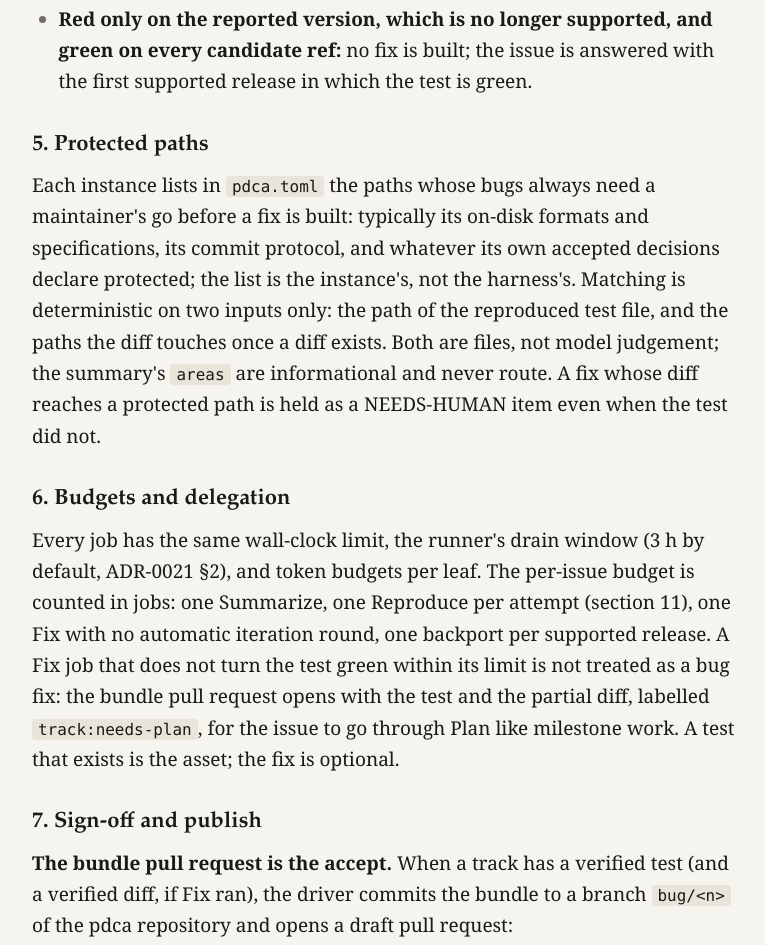
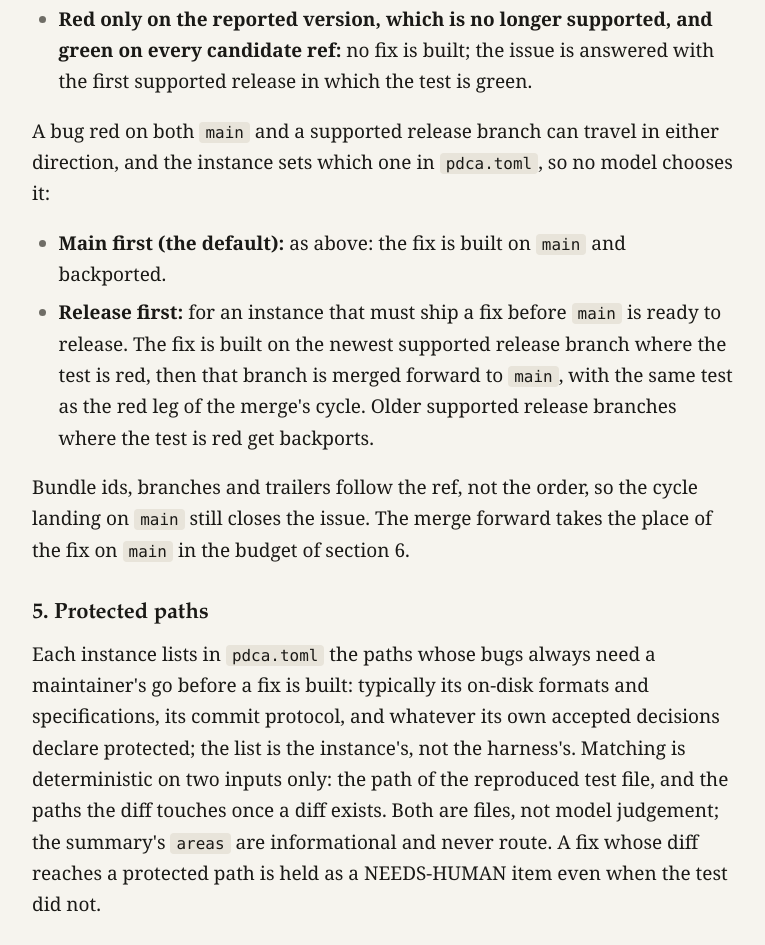
Before and after one commit to eduralph/pdca.dev, a plain HTML site: page design/adr/0020-bug-track.html in a window 1280 px wide. Shown: the part 5297-6242 px from the top of the page, without its empty margins (256-1021 px from the left). Drawn offline with Linux system fonts and the light colour scheme.

Commit message:
site: publish from pdca-harness@b19b5c1e49315e2b0fa2c931fd25d4bae39e5c97 eduralph/pdca-harness@b19b5c1e49315e2b0fa2c931fd25d4bae39e5c97

```diff
--- a/design/adr/0020-bug-track.html
+++ b/design/adr/0020-bug-track.html
@@ -168,6 +168,18 @@ finish, the fix is built on the release branch instead.</li>
 candidate ref:</strong> no fix is built; the issue is answered with the first supported release
 in which the test is green.</li>
 </ul>
+<p>A bug red on both <code>main</code> and a supported release branch can travel in either direction, and
+the instance sets which one in <code>pdca.toml</code>, so no model chooses it:</p>
+<ul>
+<li><strong>Main first (the default):</strong> as above: the fix is built on <code>main</code> and backported.</li>
+<li><strong>Release first:</strong> for an instance that must ship a fix before <code>main</code> is ready to release.
+The fix is built on the newest supported release branch where the test is red, then that
+branch is merged forward to <code>main</code>, with the same test as the red leg of the merge's cycle.
+Older supported release branches where the test is red get backports.</li>
+</ul>
+<p>Bundle ids, branches and trailers follow the ref, not the order, so the cycle landing on
+<code>main</code> still closes the issue. The merge forward takes the place of the fix on <code>main</code> in the
+budget of section 6.</p>
 <h3 id="5-protected-paths">5. Protected paths</h3>
 <p>Each instance lists in <code>pdca.toml</code> the paths whose bugs always need a maintainer's go before
 a fix is built: typically its on-disk formats and specifications, its commit protocol, and
@@ -348,7 +360,7 @@ current when the bundle gains a new kind of file.</p>
 <p>Verify multiplies runner time by <code>runs</code> per candidate ref and adds a container per verdict;
 it is the price of evidence that means something.</p>
 <p>Follow-on work, sequenced in proposal 0003: the <code>pdca.toml</code> keys (test directories, runner
-command, protected paths, supported releases, <code>runs</code>, attempts, the poll schedule, the
+command, protected paths, supported releases, the fix direction, <code>runs</code>, attempts, the poll schedule, the
 per-batch limit, the job limit, the redaction list), the poll and batch commands, the
 <code>track:*</code> labels and the required check for the bundle pull request, the summarize and
 reproduce roles, the verify job and its parser, the <code>PDCA-FAILURE-AT:</code> marker, the README
```
Also changed, not shown: design/proposals/draft/0003-bug-track.html (+3 -1 lines), design/specs/bug-record/v1.html (+7 -2 lines).
